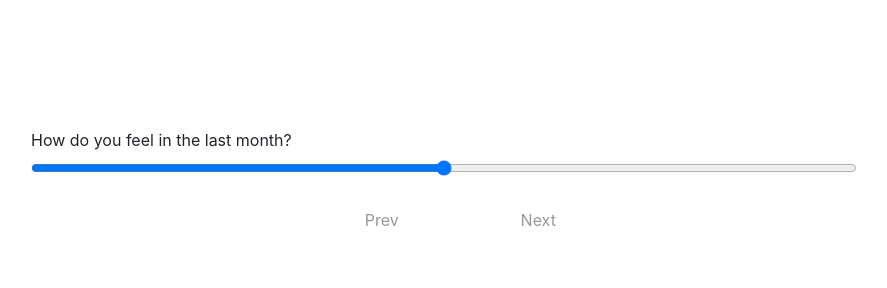
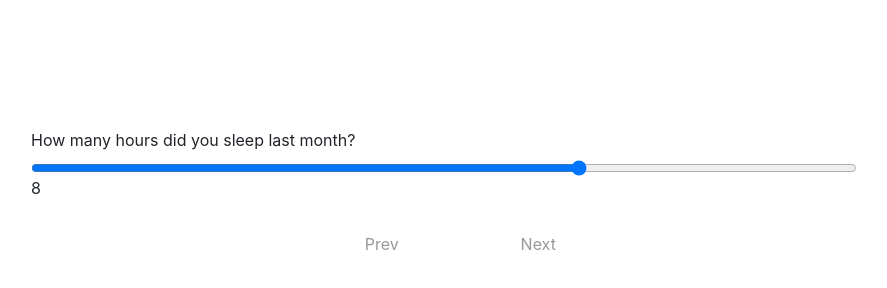
Before and after one commit to RyanRHall/check_up, a website: page public/index.html in a window 1280 px wide. Both pictures are taken after a click on the button "Next". Shown: the whole page, without its empty margins (196-1083 px from the left). Drawn offline with nearby package versions, Linux system fonts and the light colour scheme.

Commit message:
add slider

```diff
--- a/public/index.html
+++ b/public/index.html
@@ -5,6 +5,7 @@
 		<script src="https://code.jquery.com/jquery-3.3.1.slim.min.js" integrity="sha384-q8i/X+965DzO0rT7abK41JStQIAqVgRVzpbzo5smXKp4YfRvH+8abtTE1Pi6jizo" crossorigin="anonymous"></script>
 		<script src="https://cdnjs.cloudflare.com/ajax/libs/popper.js/1.14.3/umd/popper.min.js" integrity="sha384-ZMP7rVo3mIykV+2+9J3UJ46jBk0WLaUAdn689aCwoqbBJiSnjAK/l8WvCWPIPm49" crossorigin="anonymous"></script>
 		<script src="https://stackpath.bootstrapcdn.com/bootstrap/4.1.3/js/bootstrap.min.js" integrity="sha384-ChfqqxuZUCnJSK3+MXmPNIyE6ZbWh2IMqE241rYiqJxyMiZ6OW/JmZQ5stwEULTy" crossorigin="anonymous"></script>
+		<script src="./index.js"></script>
 	</head>
 
 	<body>
@@ -37,8 +38,9 @@
 						<!-- slider -->
 						<div class="carousel-item">
 							<div class="form-group">
-								<label for="formControlRange">How do you feel in the last month?</label>
-								<input type="range" class="form-control-range" id="formControlRange">
+								<label for="formControlRange">How many hours did you sleep last month?</label>
+								<input type="range" class="form-control-range" id="formControlRange" min="0" max="12" value="8" onInput="_changeSlider(this)">
+								<span id="slider_output">8</span>
 								<div class="text-center">
 									<a class="carousel-control-prev" href="#carouselExampleIndicators" role="button" data-slide="prev">
 										<span class="sr-only">Prev</span>
--- /dev/null
+++ b/public/index.js
@@ -0,0 +1,3 @@
+function _changeSlider(slider) {
+   $('#slider_output').html(slider.value)
+}
```
